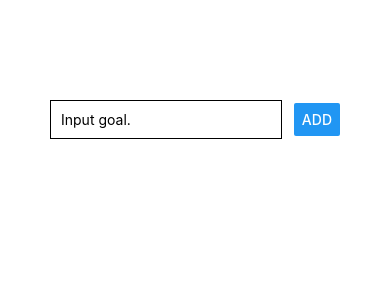
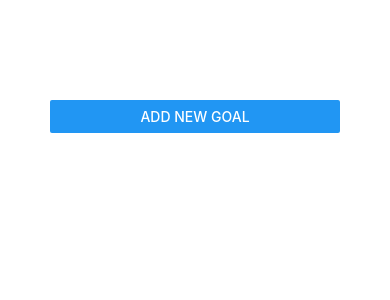
Before and after one commit to Johnsensei/rn-complete-guide, a React Native app: screen / in a window 390 px wide. Shown: the top 300 px of the page. Built offline with nearby package versions, Linux system fonts and the light colour scheme.

Commit message:
Adding a Modal Overlay

```diff
--- a/App.js
+++ b/App.js
@@ -1,11 +1,12 @@
 import React, { useState } from 'react';
-import { StyleSheet, Text, View, TextInput, Button, ScrollView, FlatList } from 'react-native';
+import { StyleSheet, View, Button, FlatList } from 'react-native';
 import GoalItem from './components/GoalItem';
 import GoalInput from './components/GoalInput';
 
 export default function App() {
 
   const [goalList, setGoalList] = useState([]);
+  const [showModal, setShowModal] = useState(false);
 
   const addGoalHandler = goalTitle => {
     // console.log(enteredGoal);
@@ -23,8 +24,14 @@ export default function App() {
   return (
     <View style={styles.mainContainer}>
 
+      <Button
+        title="Add New Goal"
+        onPress={() => setShowModal(true)}
+      />
+
       <GoalInput
         onAddGoal={addGoalHandler}
+        visible={showModal}
       />
 
       <FlatList
--- a/components/GoalInput.js
+++ b/components/GoalInput.js
@@ -1,5 +1,5 @@
 import React, { useState } from "react";
-import { View, TextInput, Button, StyleSheet } from "react-native";
+import { View, TextInput, Button, StyleSheet, Modal } from "react-native";
 
 const GoalInput = props => {
 
@@ -10,6 +10,7 @@ const GoalInput = props => {
       }
 
     return(
+      <Modal visible={props.visible} animationType="slide">
         <View style={styles.goalInputContainer}>
             <TextInput
             placeholder='Input goal.'
@@ -22,6 +23,7 @@ const GoalInput = props => {
             onPress={props.onAddGoal.bind(this, enteredGoal)}
             />
         </View>
+      </Modal>
     );
 }
 
```
